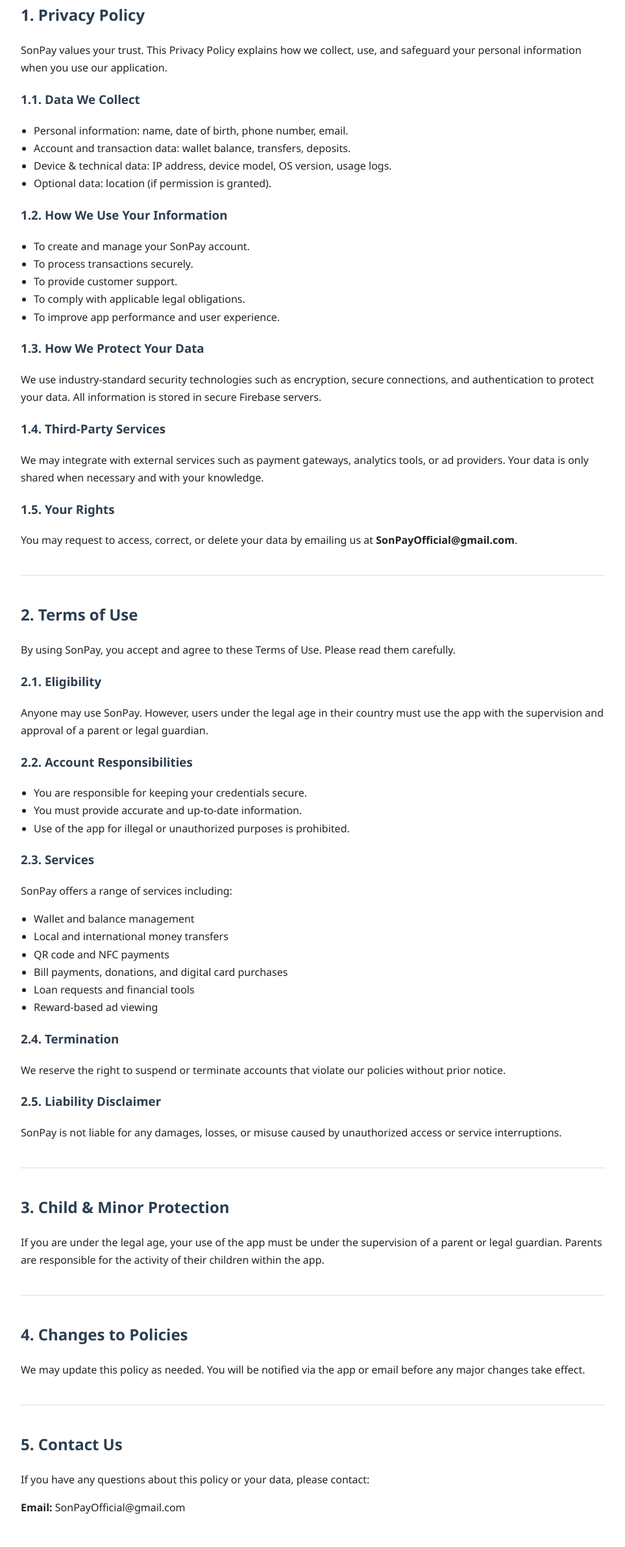
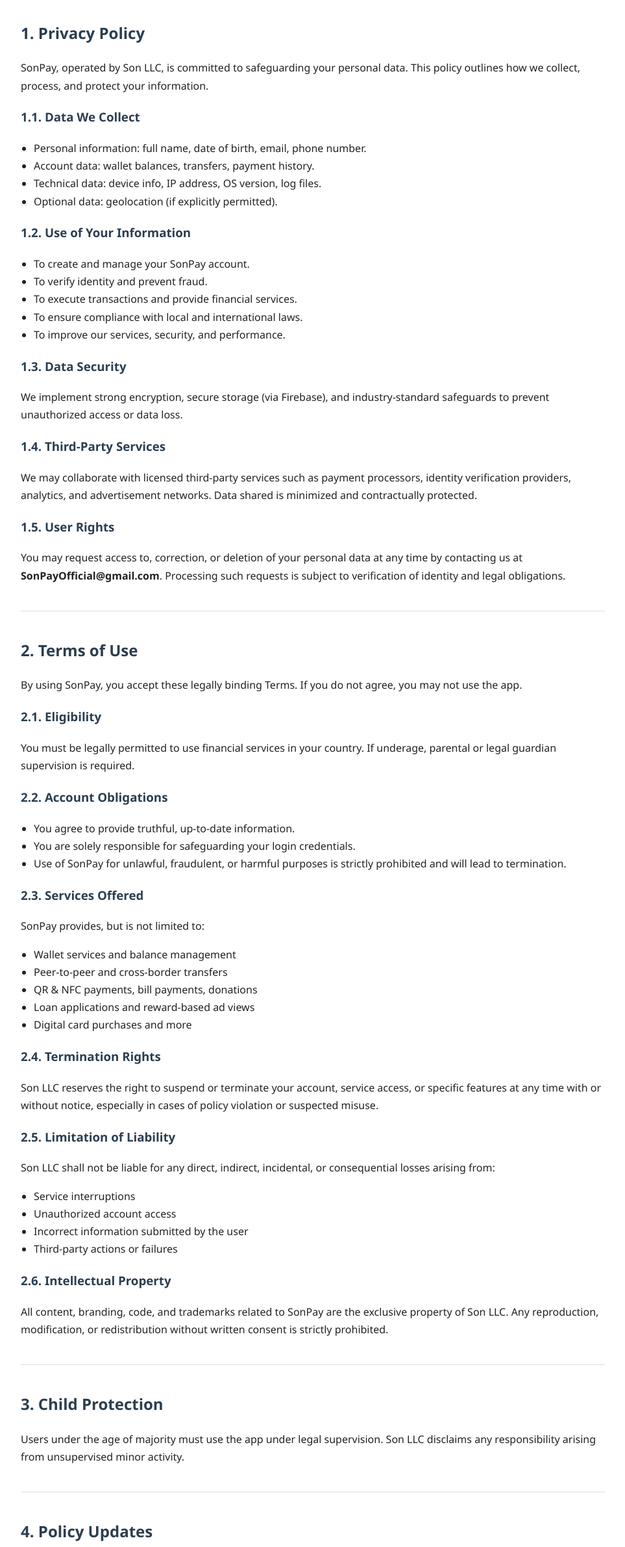
Before and after one commit to MZahirYA/PP, a plain HTML site: page index.html in a window 1280 px wide. Shown: the part 290-2671 px from the top of the page at 65% size, without its empty margins (158-1121 px from the left). Drawn offline with Linux system fonts and the light colour scheme.

Commit message:
Update index.html

```diff
--- a/index.html
+++ b/index.html
@@ -36,86 +36,101 @@
 <body>
   <div class="section">
     <h1>SonPay – Privacy Policy & Terms of Use</h1>
-    <p><strong>Effective Date:</strong> June 6, 2025</p>
+    <p><strong>Effective Date:</strong> July 7, 2025<br>
+    <strong>Governing Entity:</strong> Son LLC</p>
 
     <hr>
 
     <h2>1. Privacy Policy</h2>
-    <p>SonPay values your trust. This Privacy Policy explains how we collect, use, and safeguard your personal information when you use our application.</p>
+    <p>SonPay, operated by Son LLC, is committed to safeguarding your personal data. This policy outlines how we collect, process, and protect your information.</p>
 
     <h3>1.1. Data We Collect</h3>
     <ul>
-      <li>Personal information: name, date of birth, phone number, email.</li>
-      <li>Account and transaction data: wallet balance, transfers, deposits.</li>
-      <li>Device & technical data: IP address, device model, OS version, usage logs.</li>
-      <li>Optional data: location (if permission is granted).</li>
+      <li>Personal information: full name, date of birth, email, phone number.</li>
+      <li>Account data: wallet balances, transfers, payment history.</li>
+      <li>Technical data: device info, IP address, OS version, log files.</li>
+      <li>Optional data: geolocation (if explicitly permitted).</li>
     </ul>
 
-    <h3>1.2. How We Use Your Information</h3>
+    <h3>1.2. Use of Your Information</h3>
     <ul>
       <li>To create and manage your SonPay account.</li>
-      <li>To process transactions securely.</li>
-      <li>To provide customer support.</li>
-      <li>To comply with applicable legal obligations.</li>
-      <li>To improve app performance and user experience.</li>
+      <li>To verify identity and prevent fraud.</li>
+      <li>To execute transactions and provide financial services.</li>
+      <li>To ensure compliance with local and international laws.</li>
+      <li>To improve our services, security, and performance.</li>
     </ul>
 
-    <h3>1.3. How We Protect Your Data</h3>
-    <p>We use industry-standard security technologies such as encryption, secure connections, and authentication to protect your data. All information is stored in secure Firebase servers.</p>
+    <h3>1.3. Data Security</h3>
+    <p>We implement strong encryption, secure storage (via Firebase), and industry-standard safeguards to prevent unauthorized access or data loss.</p>
 
     <h3>1.4. Third-Party Services</h3>
-    <p>We may integrate with external services such as payment gateways, analytics tools, or ad providers. Your data is only shared when necessary and with your knowledge.</p>
+    <p>We may collaborate with licensed third-party services such as payment processors, identity verification providers, analytics, and advertisement networks. Data shared is minimized and contractually protected.</p>
 
-    <h3>1.5. Your Rights</h3>
-    <p>You may request to access, correct, or delete your data by emailing us at <strong>SonPayOfficial@gmail.com</strong>.</p>
+    <h3>1.5. User Rights</h3>
+    <p>You may request access to, correction, or deletion of your personal data at any time by contacting us at <strong>SonPayOfficial@gmail.com</strong>. Processing such requests is subject to verification of identity and legal obligations.</p>
 
     <hr>
 
     <h2>2. Terms of Use</h2>
-    <p>By using SonPay, you accept and agree to these Terms of Use. Please read them carefully.</p>
+    <p>By using SonPay, you accept these legally binding Terms. If you do not agree, you may not use the app.</p>
 
     <h3>2.1. Eligibility</h3>
-    <p>Anyone may use SonPay. However, users under the legal age in their country must use the app with the supervision and approval of a parent or legal guardian.</p>
+    <p>You must be legally permitted to use financial services in your country. If underage, parental or legal guardian supervision is required.</p>
 
-    <h3>2.2. Account Responsibilities</h3>
+    <h3>2.2. Account Obligations</h3>
     <ul>
-      <li>You are responsible for keeping your credentials secure.</li>
-      <li>You must provide accurate and up-to-date information.</li>
-      <li>Use of the app for illegal or unauthorized purposes is prohibited.</li>
+      <li>You agree to provide truthful, up-to-date information.</li>
+      <li>You are solely responsible for safeguarding your login credentials.</li>
+      <li>Use of SonPay for unlawful, fraudulent, or harmful purposes is strictly prohibited and will lead to termination.</li>
     </ul>
 
-    <h3>2.3. Services</h3>
-    <p>SonPay offers a range of services including:</p>
+    <h3>2.3. Services Offered</h3>
+    <p>SonPay provides, but is not limited to:</p>
     <ul>
-      <li>Wallet and balance management</li>
-      <li>Local and international money transfers</li>
-      <li>QR code and NFC payments</li>
-      <li>Bill payments, donations, and digital card purchases</li>
-      <li>Loan requests and financial tools</li>
-      <li>Reward-based ad viewing</li>
+      <li>Wallet services and balance management</li>
+      <li>Peer-to-peer and cross-border transfers</li>
+      <li>QR & NFC payments, bill payments, donations</li>
+      <li>Loan applications and reward-based ad views</li>
+      <li>Digital card purchases and more</li>
     </ul>
 
-    <h3>2.4. Termination</h3>
-    <p>We reserve the right to suspend or terminate accounts that violate our policies without prior notice.</p>
+    <h3>2.4. Termination Rights</h3>
+    <p>Son LLC reserves the right to suspend or terminate your account, service access, or specific features at any time with or without notice, especially in cases of policy violation or suspected misuse.</p>
 
-    <h3>2.5. Liability Disclaimer</h3>
-    <p>SonPay is not liable for any damages, losses, or misuse caused by unauthorized access or service interruptions.</p>
+    <h3>2.5. Limitation of Liability</h3>
+    <p>Son LLC shall not be liable for any direct, indirect, incidental, or consequential losses arising from:
+      <ul>
+        <li>Service interruptions</li>
+        <li>Unauthorized account access</li>
+        <li>Incorrect information submitted by the user</li>
+        <li>Third-party actions or failures</li>
+      </ul>
+    </p>
+
+    <h3>2.6. Intellectual Property</h3>
+    <p>All content, branding, code, and trademarks related to SonPay are the exclusive property of Son LLC. Any reproduction, modification, or redistribution without written consent is strictly prohibited.</p>
 
     <hr>
 
-    <h2>3. Child & Minor Protection</h2>
-    <p>If you are under the legal age, your use of the app must be under the supervision of a parent or legal guardian. Parents are responsible for the activity of their children within the app.</p>
+    <h2>3. Child Protection</h2>
+    <p>Users under the age of majority must use the app under legal supervision. Son LLC disclaims any responsibility arising from unsupervised minor activity.</p>
 
     <hr>
 
-    <h2>4. Changes to Policies</h2>
-    <p>We may update this policy as needed. You will be notified via the app or email before any major changes take effect.</p>
+    <h2>4. Policy Updates</h2>
+    <p>These policies may be updated at any time. Users will be notified through the app or email. Continued use after any changes constitutes acceptance.</p>
 
     <hr>
 
-    <h2>5. Contact Us</h2>
-    <p>If you have any questions about this policy or your data, please contact:</p>
+    <h2>5. Governing Law & Jurisdiction</h2>
+    <p>These terms are governed by the applicable laws where Son LLC is registered. All disputes shall be resolved in the competent courts of that jurisdiction.</p>
+
+    <hr>
+
+    <h2>6. Contact Information</h2>
+    <p>For questions, complaints, or legal inquiries, please contact:</p>
     <p><strong>Email:</strong> SonPayOfficial@gmail.com</p>
   </div>
 </body>
-  </html>
+</html>
```
